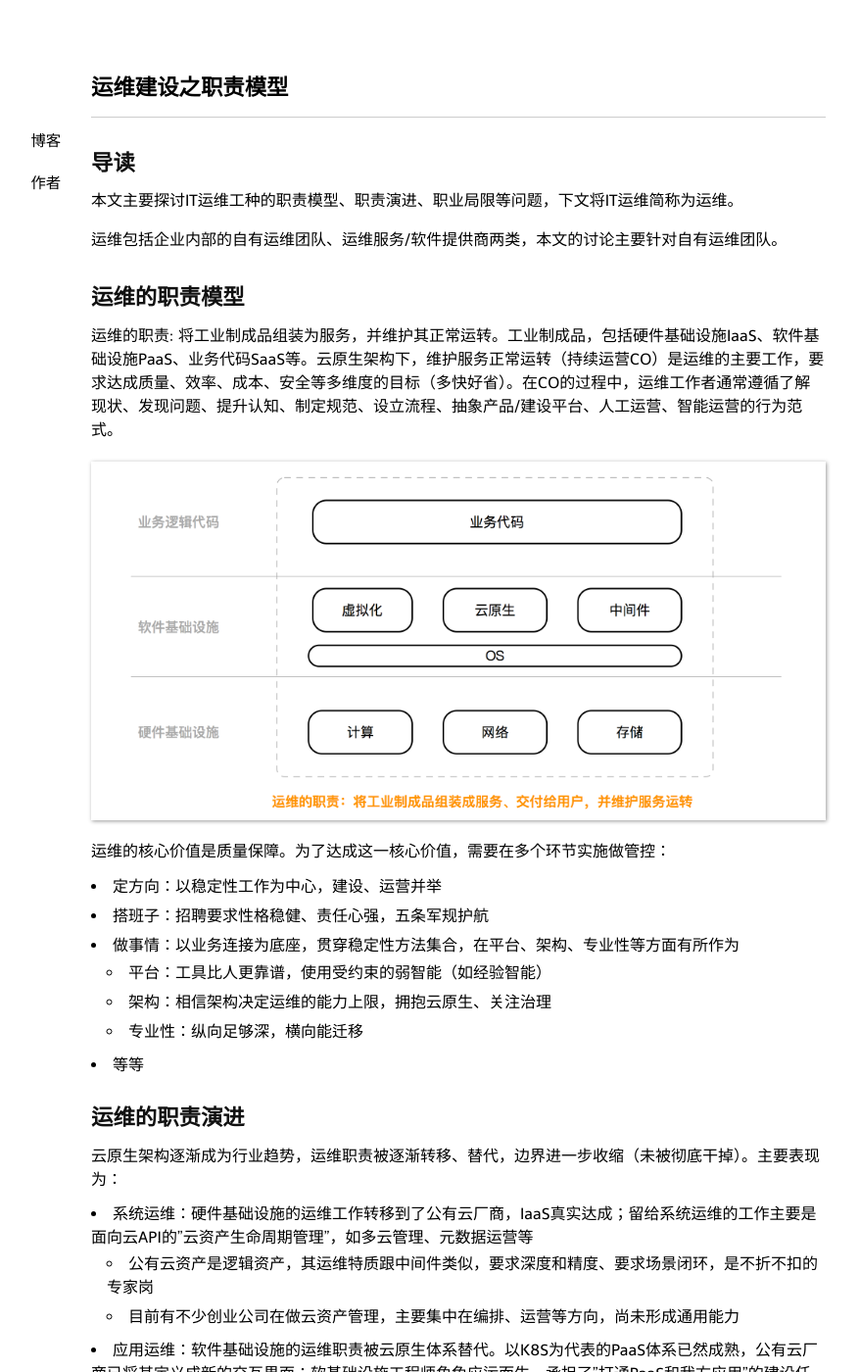
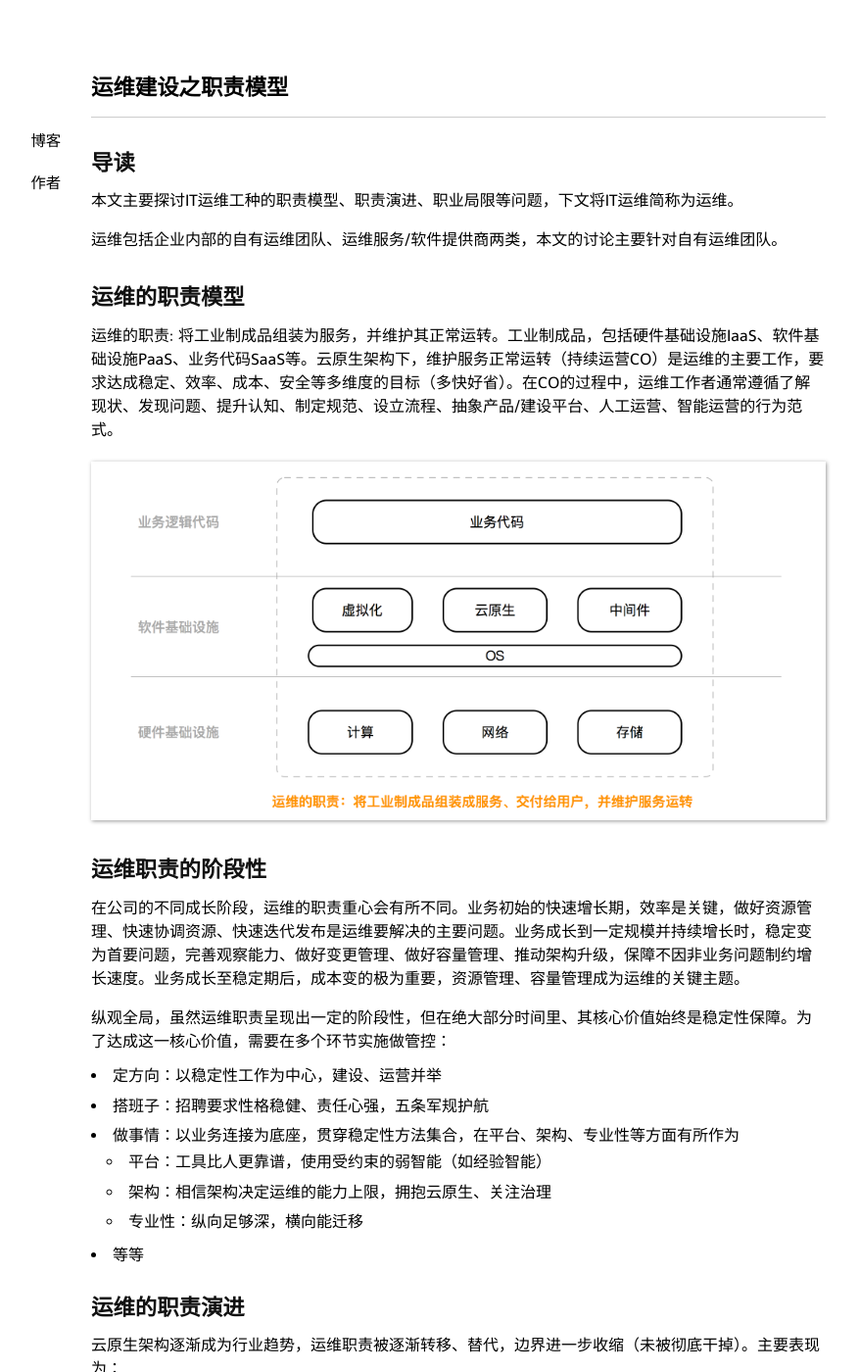
Before and after one commit to niean/niean.github.io, a Jekyll site: the page built from _posts/2020-01-25-op-model.markdown, in a window 1280 px wide and 1400 px high. Shown: the whole window at 98% size, without its empty margins (172-1049 px from the left). Built offline with Jekyll 4.4.1, drawn with Linux system fonts in a browser that asks for light colours; comment, search, counter and statistics services are not loaded; some of the changed text lies outside the part shown.

Commit message:
update:op-tb

```diff
--- a/_posts/2020-01-25-op-model.markdown
+++ b/_posts/2020-01-25-op-model.markdown
@@ -12,11 +12,14 @@ tags:
 运维包括企业内部的自有运维团队、运维服务/软件提供商两类，本文的讨论主要针对自有运维团队。
 
 ## 运维的职责模型
-运维的职责: 将工业制成品组装为服务，并维护其正常运转。工业制成品，包括硬件基础设施IaaS、软件基础设施PaaS、业务代码SaaS等。云原生架构下，维护服务正常运转（持续运营CO）是运维的主要工作，要求达成质量、效率、成本、安全等多维度的目标（多快好省）。在CO的过程中，运维工作者通常遵循了解现状、发现问题、提升认知、制定规范、设立流程、抽象产品/建设平台、人工运营、智能运营的行为范式。
+运维的职责: 将工业制成品组装为服务，并维护其正常运转。工业制成品，包括硬件基础设施IaaS、软件基础设施PaaS、业务代码SaaS等。云原生架构下，维护服务正常运转（持续运营CO）是运维的主要工作，要求达成稳定、效率、成本、安全等多维度的目标（多快好省）。在CO的过程中，运维工作者通常遵循了解现状、发现问题、提升认知、制定规范、设立流程、抽象产品/建设平台、人工运营、智能运营的行为范式。
 
 ![page.png](https://raw.githubusercontent.com/niean/niean.github.io/master/images/20200125/op-model.png)
 
-运维的核心价值是质量保障。为了达成这一核心价值，需要在多个环节实施做管控：
+## 运维职责的阶段性
+在公司的不同成长阶段，运维的职责重心会有所不同。业务初始的快速增长期，效率是关键，做好资源管理、快速协调资源、快速迭代发布是运维要解决的主要问题。业务成长到一定规模并持续增长时，稳定变为首要问题，完善观察能力、做好变更管理、做好容量管理、推动架构升级，保障不因非业务问题制约增长速度。业务成长至稳定期后，成本变的极为重要，资源管理、容量管理成为运维的关键主题。
+
+纵观全局，虽然运维职责呈现出一定的阶段性，但在绝大部分时间里、其核心价值始终是稳定性保障。为了达成这一核心价值，需要在多个环节实施做管控：
 
 - 定方向：以稳定性工作为中心，建设、运营并举
 - 搭班子：招聘要求性格稳健、责任心强，五条军规护航
@@ -59,14 +62,14 @@ tags:
 
 
 ## 运维的核心价值
-前文断言，运维的核心价值是质量保障。在制定运维工作目标时，我们通常会遵循质量第一、效率第二、成本第三、安全旁路的原则。因为，
+前文断言，运维的核心价值是稳定保障。在制定运维工作目标时，我们通常会遵循稳定第一、效率第二、成本第三、安全旁路的原则。因为，
 
 - 效率：缺少全局影响力。运维角度的效率更偏重运维内部；而超出运维范围的效率，更多的是效能团队主R
 - 成本：受限于公司体量。中小公司通常是间歇性投入，有自己挖坑、自己填的嫌疑
 - 安全：重要性持续提升。受到国家层面的政策支撑，足够重要，通常由安全部门主R
-- 质量：具备全局重要性，又有持续投入的必要性，绝对契合运维的职业定位
+- 稳定：具备全局重要性，又有持续投入的必要性，绝对契合运维的职业定位
 
-核心价值是筛选器，在资源有限时可以做为取舍依据，也可以管理团队边界、避免贪多失焦。每个领域都有扩展边界的冲动。目前能看到，运维也在向大数据决策、ToB化输出、基础架构(K8S)、质量管理、效能管理等方向扩展。领域的交叉，如果不能融合、创造出新领域，最后还是一场空。
+核心价值是筛选器，在资源有限时可以做为取舍依据，也可以管理团队边界、避免贪多失焦。每个领域都有扩展边界的冲动。目前能看到，运维也在向大数据决策、ToB化输出、基础架构(K8S)、稳定管理、效能管理等方向扩展。领域的交叉，如果不能融合、创造出新领域，最后还是一场空。
 
 ## 运维的商业模式
 纵观互联网、电信、金融、工业制造等领域，运维的商业模式主要有四种，
--- a/_posts/2020-03-15-op-tb.markdown
+++ b/_posts/2020-03-15-op-tb.markdown
@@ -11,6 +11,12 @@ tags:
 
 ----
 ## 运维
+#### 2021.10.09 AIOps是个伪方向
+AI能力落地，需要多方面的条件，如业务的ROI、领域深度、场景精度等等。Ops本身是综合学科，核心场景偏重多、而不偏重精，能省钱但很难赚大钱，这跟AI的要求从本质上相悖。
+
+窃以为，把AI做为运维领域的方向是有问题的，AIOps的概念被过度炒作了，甚至带偏了整个中国的运维领域。当然，能把AI做到ROI转正的SaaS提供商倒是可以AIOps为方向，但这仅限于领域内的少部分公司。
+
+
 #### 2021.09.30 运维流程的优化方式
 运维流程的优化方式，可以从提升流程效率(效率)、加强流程管控力度(质量)、改善流程完整性(功能完整性)和流程可视化(功能易用性) 这四个角度进行。
 
--- a/_posts/2021-10-08-op-theory.markdown
+++ b/_posts/2021-10-08-op-theory.markdown
@@ -61,4 +61,4 @@ Gartner技术成熟度曲线(Gartner’s Hype Cycles)，以图形方式展示了
 - 稳步爬升复苏期：有关该技术如何使企业受益的更多实例开始具体化，并获得更广泛的认识。技术提供商推出第二代和第三代产品，更多企业投资试验，保守的公司依然很谨慎
 - 生产成熟期：主流采用开始激增。评估提供商生存能力的标准更加明确，该技术的广泛市场适用性和相关性明显得到回报
 
-技术成熟度曲线在运维领域同样适用，如辅助判断云原生的成长阶段，决定运维合适开始大规模投入。
+技术成熟度曲线在运维领域同样适用，如辅助判断云原生的成长阶段、决定运维大规模投入的时机。
```
